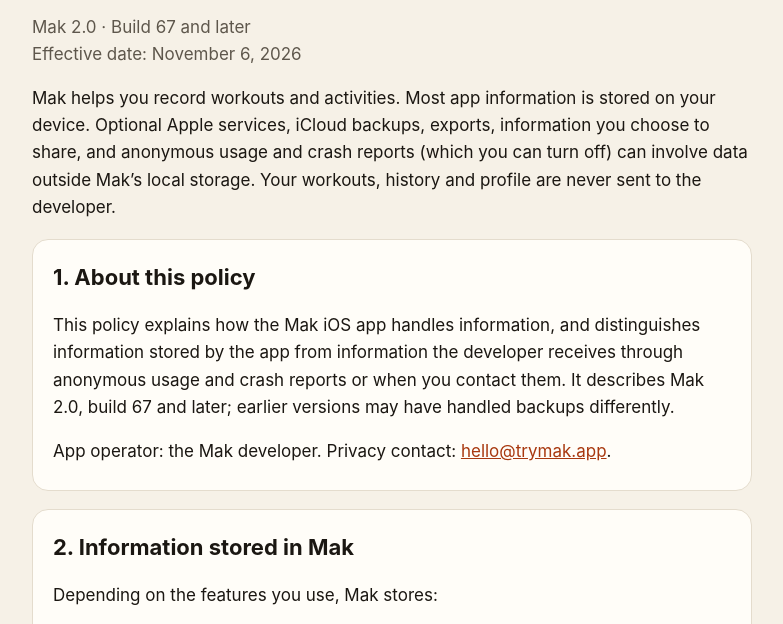
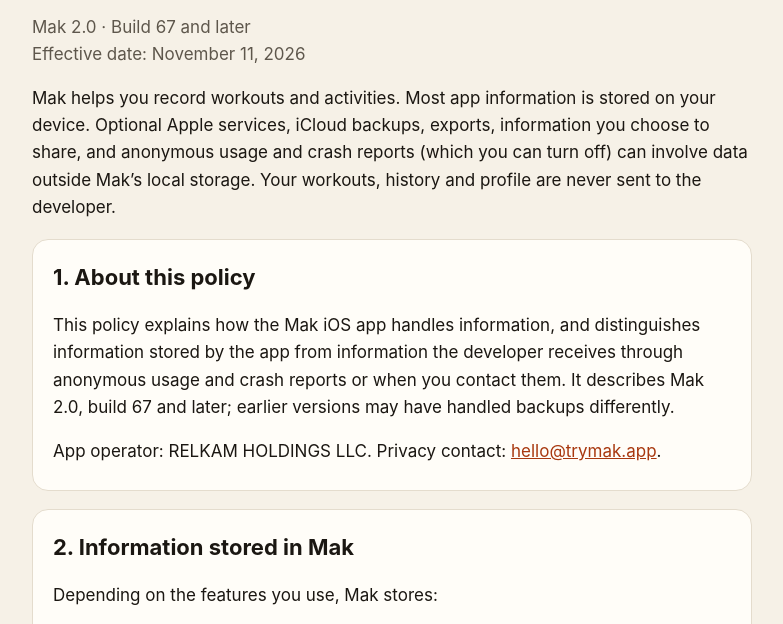
Before and after one commit to AndrewMakler/mak-privacy, a plain HTML site: page index.html in a window 1280 px wide. Shown: the part 138-762 px from the top of the page, without its empty margins (248-1031 px from the left). Drawn offline with Linux system fonts and the light colour scheme.

Commit message:
Name RELKAM HOLDINGS LLC as operator, drop support purchases (effective November 11, 2026)

```diff
--- a/index.html
+++ b/index.html
@@ -27,12 +27,12 @@
 <header><span class="brand">mak</span><span style="color:var(--muted);font-size:14px">Privacy</span></header>
 <main>
 <h1>Privacy Policy</h1>
-      <p>Mak 2.0 · Build 67 and later<br>Effective date: November 6, 2026</p>
+      <p>Mak 2.0 · Build 67 and later<br>Effective date: November 11, 2026</p>
       <p>Mak helps you record workouts and activities. Most app information is stored on your device. Optional Apple services, iCloud backups, exports, information you choose to share, and anonymous usage and crash reports (which you can turn off) can involve data outside Mak’s local storage. Your workouts, history and profile are never sent to the developer.</p>
 
       <section><h2>1. About this policy</h2>
         <p>This policy explains how the Mak iOS app handles information, and distinguishes information stored by the app from information the developer receives through anonymous usage and crash reports or when you contact them. It describes Mak 2.0, build 67 and later; earlier versions may have handled backups differently.</p>
-        <p>App operator: the Mak developer. Privacy contact: <a href="mailto:hello@trymak.app">hello@trymak.app</a>.</p>
+        <p>App operator: RELKAM HOLDINGS LLC. Privacy contact: <a href="mailto:hello@trymak.app">hello@trymak.app</a>.</p>
       </section>
 
       <section><h2>2. Information stored in Mak</h2>
@@ -108,7 +108,7 @@
         <p>If Mak crashes, a crash report describing where in Mak’s code the crash happened is saved on your iPhone and sent, with the same device and app details, the next time you open Mak. From build 146, the same kind of report is sent if Mak freezes for several seconds, describing where in Mak’s code it was stuck.</p>
         <p>Usage events and crash reports never include your workouts, the exercises you log, weights, repetitions, effort ratings, notes or form notes, routine or workout names, history, profile, body measurements, Apple Health data, heart rate, calories, routes or location, photos, or anything else you type. They are not linked to your name, email address or Apple Account. PostHog is set not to store IP addresses or work out your location from them, and stores the reports in the United States. Because the reports carry only a random installation ID, the developer cannot tell which reports came from you. Turning the setting off stops future reports; it does not remove reports already sent. Read <a href="https://posthog.com/privacy">PostHog’s Privacy Policy</a> for their service.</p>
         <h3>Apple services</h3>
-        <p>Mak uses Apple services for optional Health integration, maps, voluntary support purchases and the optional Mak Plus subscription. Apple StoreKit handles purchases, subscriptions and payment processing; Mak does not collect your full payment-card details. Apple’s own privacy practices apply to its services.</p>
+        <p>Mak uses Apple services for optional Health integration, maps and the optional Mak Plus subscription. Apple StoreKit handles purchases, subscriptions and payment processing; Mak does not collect your full payment-card details. Apple’s own privacy practices apply to its services.</p>
         <h3>Mak Plus</h3>
         <p>To know whether Mak Plus is on, Mak asks Apple on your iPhone whether your Apple Account has it, which plan it is, and when it renews or ends. No workout or profile information is sent for this. Beta testers have Mak Plus for free; Mak remembers this as one setting on your iPhone, which is included in your iPhone’s own backups. If you start a free trial and Mak’s notifications are already allowed, Mak schedules one local reminder two days before the trial ends. You manage or cancel a subscription in your iPhone’s Settings under your name, then Subscriptions.</p>
         <p>System diagnostic logs exist. Depending on your device’s analytics and crash-sharing settings, Apple may receive or share diagnostic information under its own settings and policies.</p>
```
